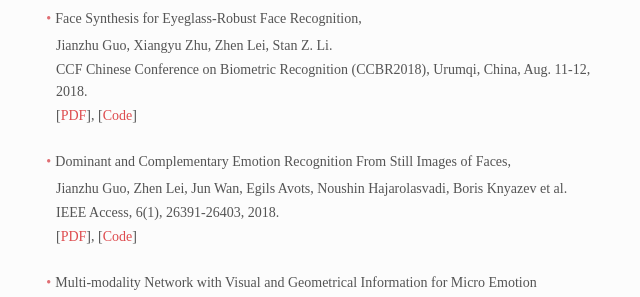
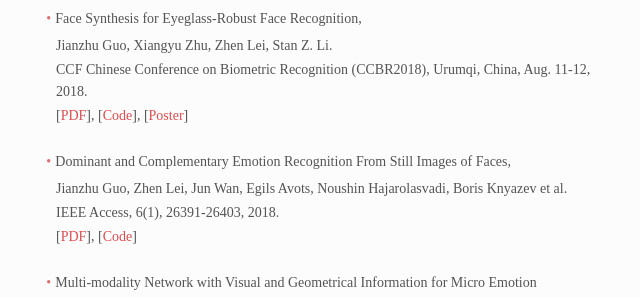
Before and after one commit to SpencerHoGD/cleardusk.github.io, a Jekyll site: the page publications.html, which Jekyll copies as it is, in a window 1280 px wide. Shown: the part 181-478 px from the top of the page, without its empty margins (306-946 px from the left). Built offline with Jekyll 4.4.1, drawn with Linux system fonts in a browser that asks for light colours.

Commit message:
Update publication

```diff
--- a/publications.html
+++ b/publications.html
@@ -5,7 +5,7 @@
         <meta charset="utf-8" />
         <meta name="viewport" content="width=device-width, initial-scale=1">
         <meta name="created" content="2019-01-05T00:47:12+0800"/>
-        <meta name="modified" content="2019-01-05T01:50:18+0800"/>
+        <meta name="modified" content="2019-01-05T20:55:36+0800"/>
         <meta name="tags" content=""/>
         <meta name="last device" content="Jianzhu’s MacBook Pro"/>
     </head>
@@ -22,7 +22,7 @@
 </li></ul>
 <p><b>Jianzhu Guo</b>, Xiangyu Zhu, Zhen Lei, Stan Z. Li.</p>
 <p>CCF Chinese Conference on Biometric Recognition (CCBR2018), Urumqi, China, Aug. 11-12, 2018.</p>
-<p>[<a href="/assets/files/facesyn_ccbr_gjz.pdf">PDF</a>], [<a href="https://github.com/cleardusk/MeGlass">Code</a>]</p>
+<p>[<a href="/assets/files/facesyn_ccbr_gjz.pdf">PDF</a>], [<a href="https://github.com/cleardusk/MeGlass">Code</a>], [<a href="/assets/files/facesyn_ccbr_gjz_poster.pdf">Poster</a>]</p>
 <br>
 <ul><li>Dominant and Complementary Emotion Recognition From Still Images of Faces,
 </li></ul>
```
Also changed, not shown: 1 other file.
